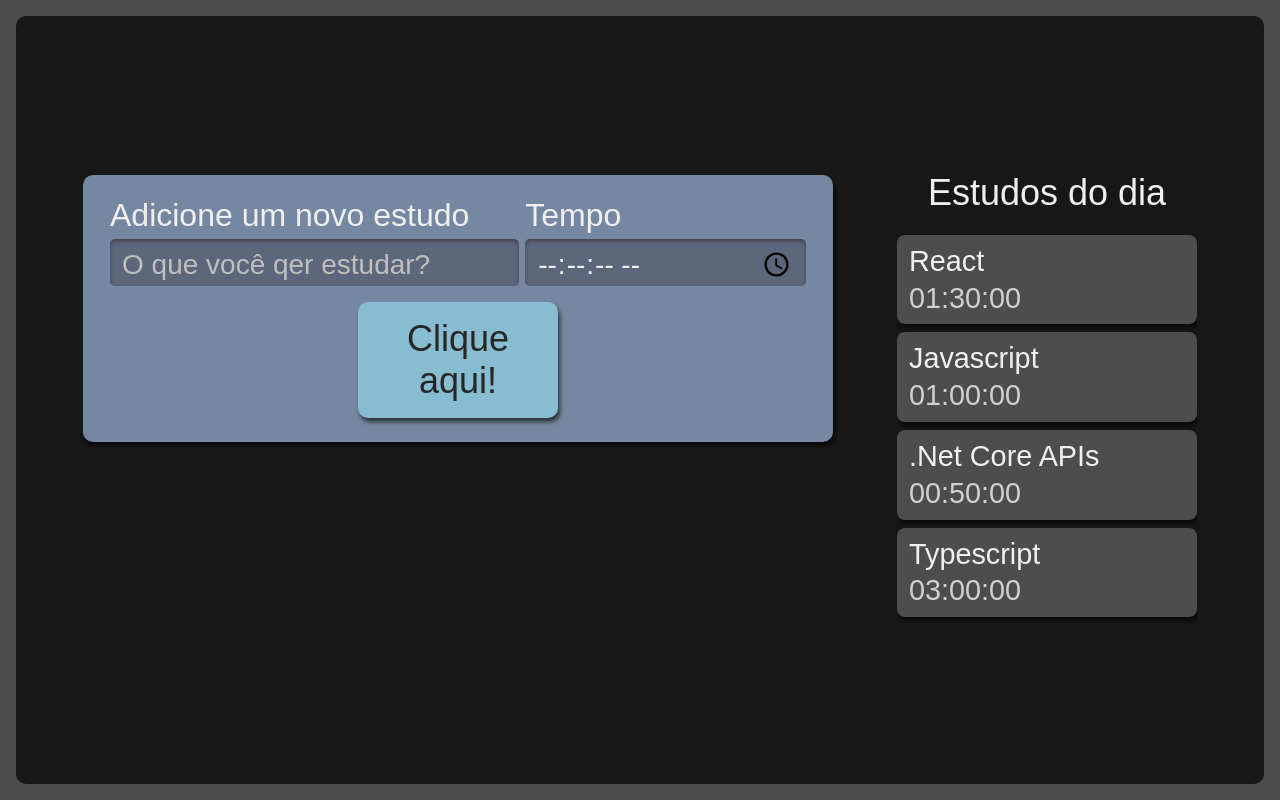
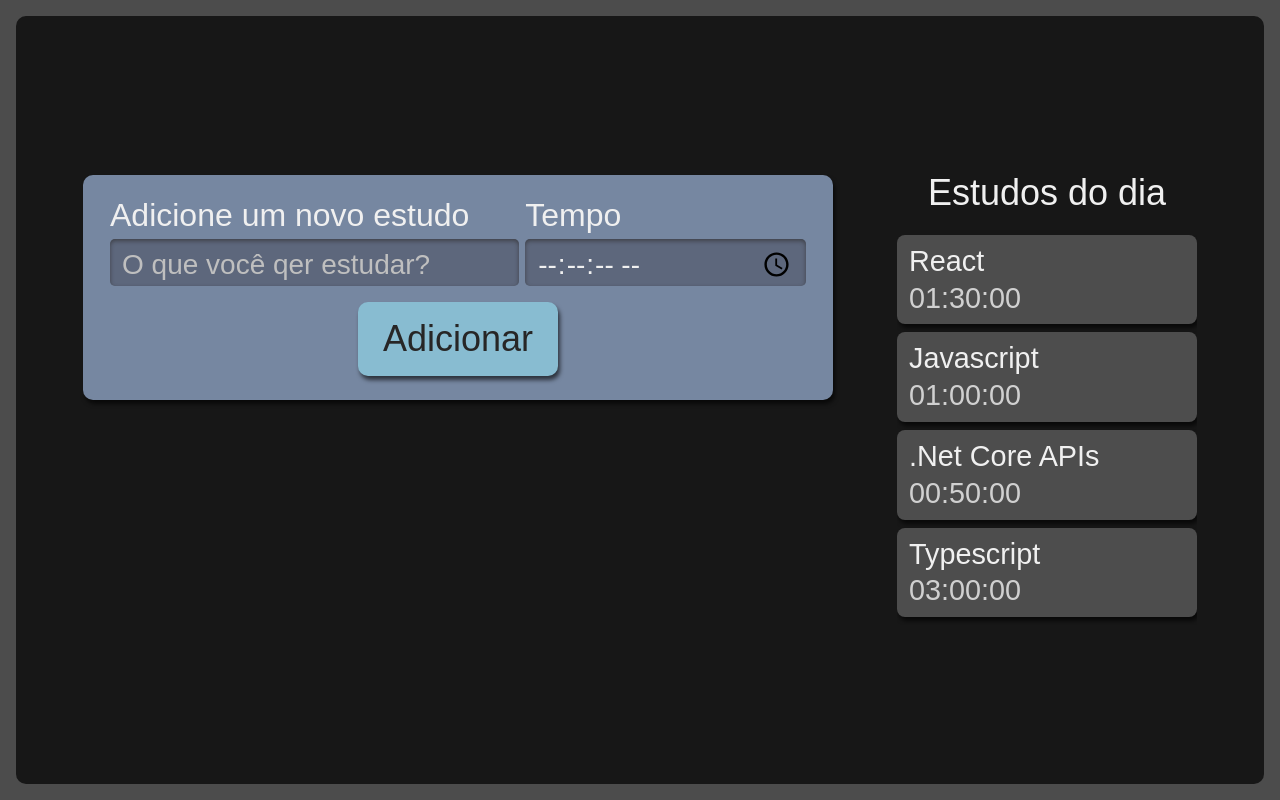
Before and after one commit to vinibit/react-tasks, a React (Create React App) app: page / in a window 1280 px wide. Built offline with nearby package versions, Linux system fonts and the light colour scheme.

Commit message:
Altera o componente Button para aceitar children

```diff
--- a/src/components/Button/Button.tsx
+++ b/src/components/Button/Button.tsx
@@ -1,12 +1,12 @@
-import React from 'react'
+import React, { PropsWithChildren } from 'react'
 
 import style from './Button.module.scss'
 
-class Button extends React.Component {
+class Button extends React.Component<PropsWithChildren<{ }>> {
 	render() {
 		return (
 			<button className={style.botao}>
-				Clique aqui!
+				{this.props.children}
 			</button>
 		)
 	}
--- a/src/components/Form/Form.tsx
+++ b/src/components/Form/Form.tsx
@@ -50,7 +50,9 @@
                         required
                     />
                 </div>
-                <Button />
+                <Button>
+                    Adicionar
+                </Button>
             </form>
         );
     }
```
